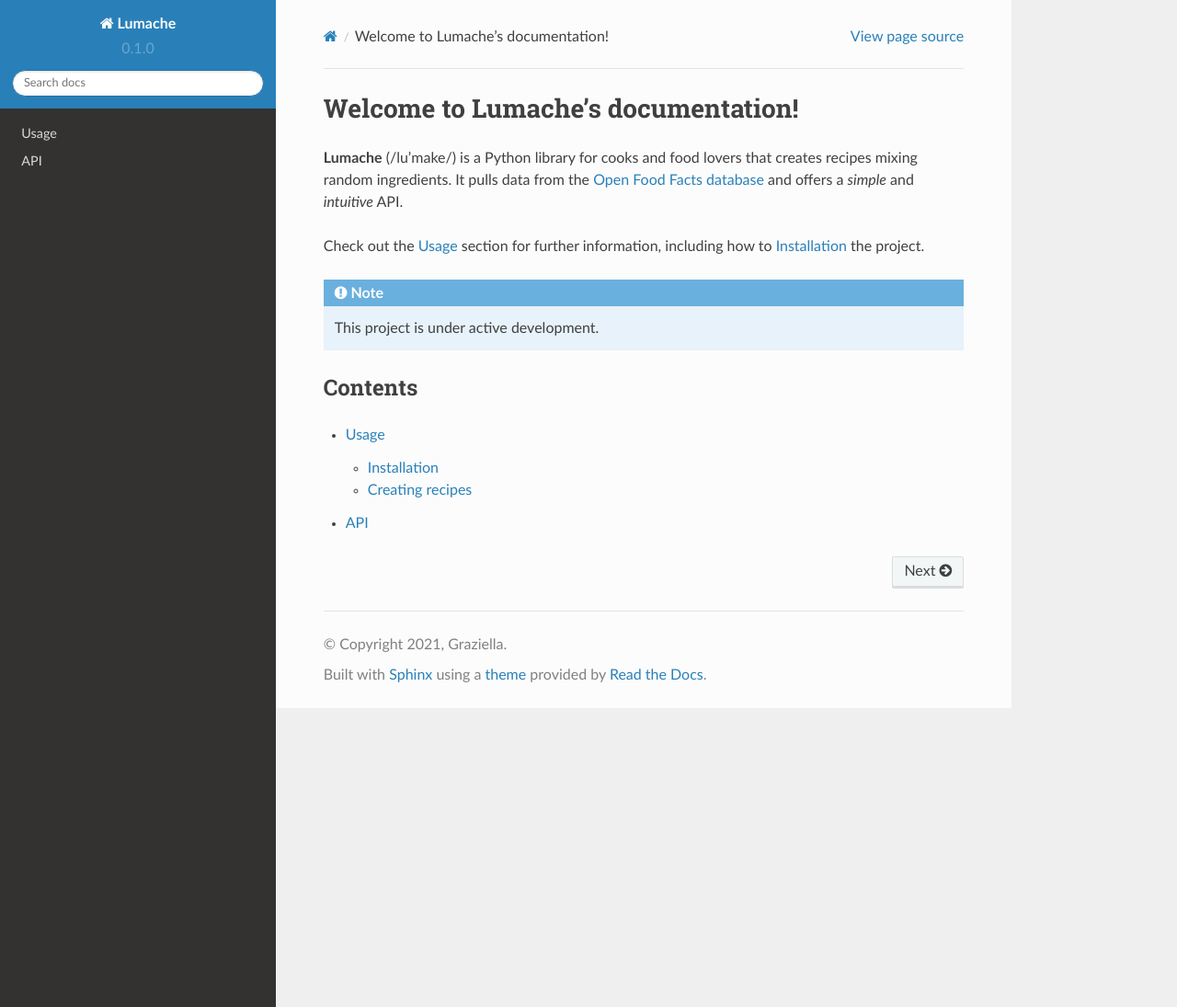
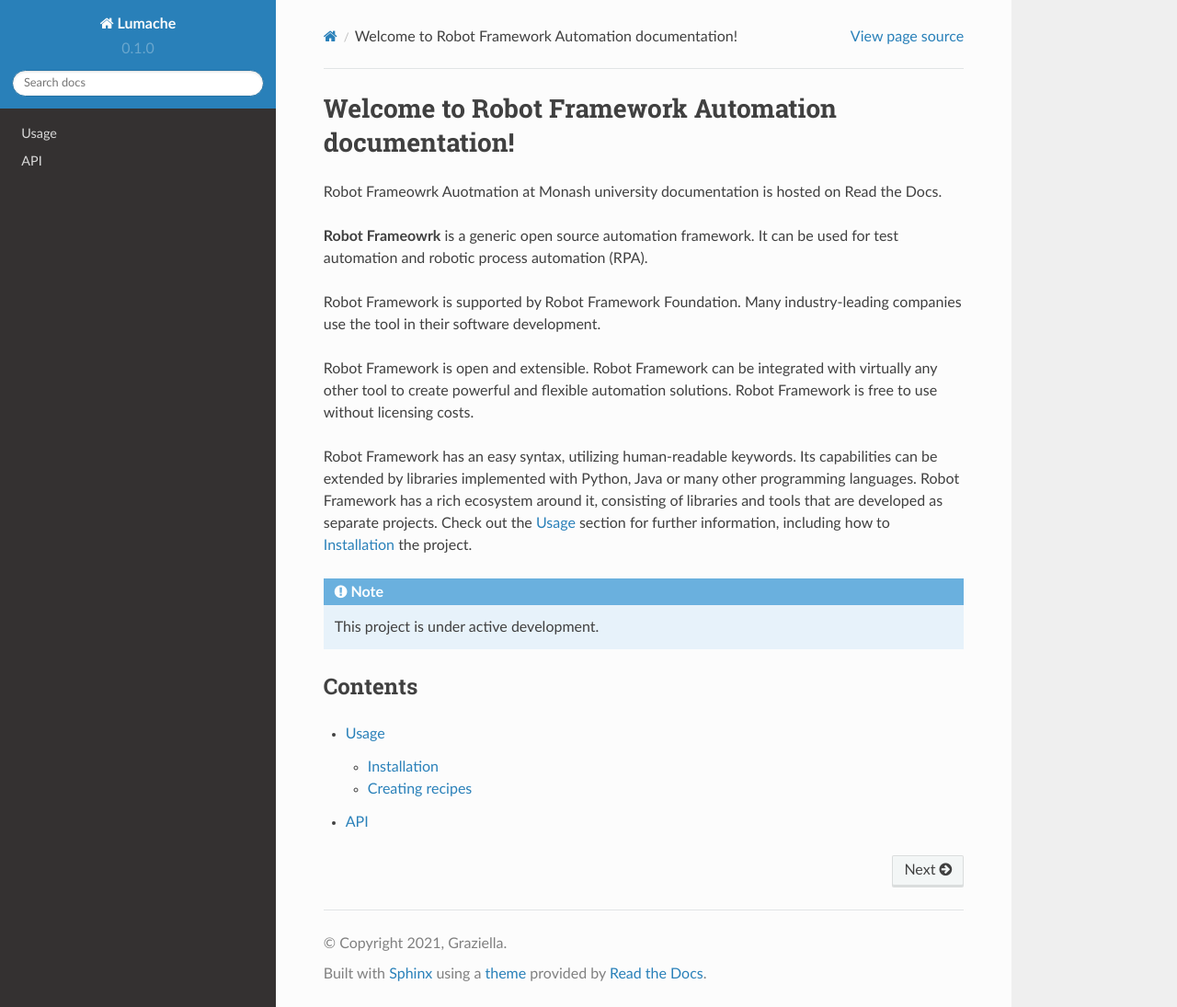
Before and after one commit to NouranMKhattab/RobotFramework, a Sphinx documentation site: the page built from docs/source/index.rst, in a window 1280 px wide and 1095 px high. Shown: the whole window at 92% size. Built offline with Sphinx 7.4.7 and the Read the Docs theme 2.0.0, drawn with Linux system fonts in a browser that asks for light colours.

Commit message:
Update index.rst

```diff
--- a/docs/source/index.rst
+++ b/docs/source/index.rst
@@ -1,11 +1,15 @@
-Welcome to Lumache's documentation!
+Welcome to Robot Framework Automation documentation!
 ===================================
 
-**Lumache** (/lu'make/) is a Python library for cooks and food lovers
-that creates recipes mixing random ingredients.
-It pulls data from the `Open Food Facts database <https://world.openfoodfacts.org/>`_
-and offers a *simple* and *intuitive* API.
+Robot Frameowrk Auotmation at Monash university documentation is hosted on Read the Docs.
 
+**Robot Frameowrk** is a generic open source automation framework. It can be used for test automation and robotic process automation (RPA).
+
+Robot Framework is supported by Robot Framework Foundation. Many industry-leading companies use the tool in their software development.
+
+Robot Framework is open and extensible. Robot Framework can be integrated with virtually any other tool to create powerful and flexible automation solutions. Robot Framework is free to use without licensing costs.
+
+Robot Framework has an easy syntax, utilizing human-readable keywords. Its capabilities can be extended by libraries implemented with Python, Java or many other programming languages. Robot Framework has a rich ecosystem around it, consisting of libraries and tools that are developed as separate projects.
 Check out the :doc:`usage` section for further information, including
 how to :ref:`installation` the project.
 
```
